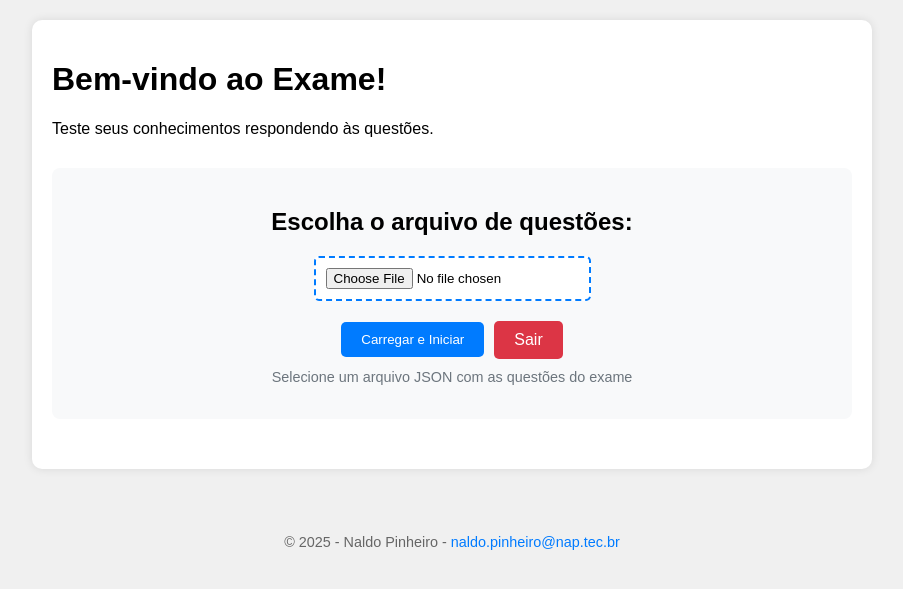
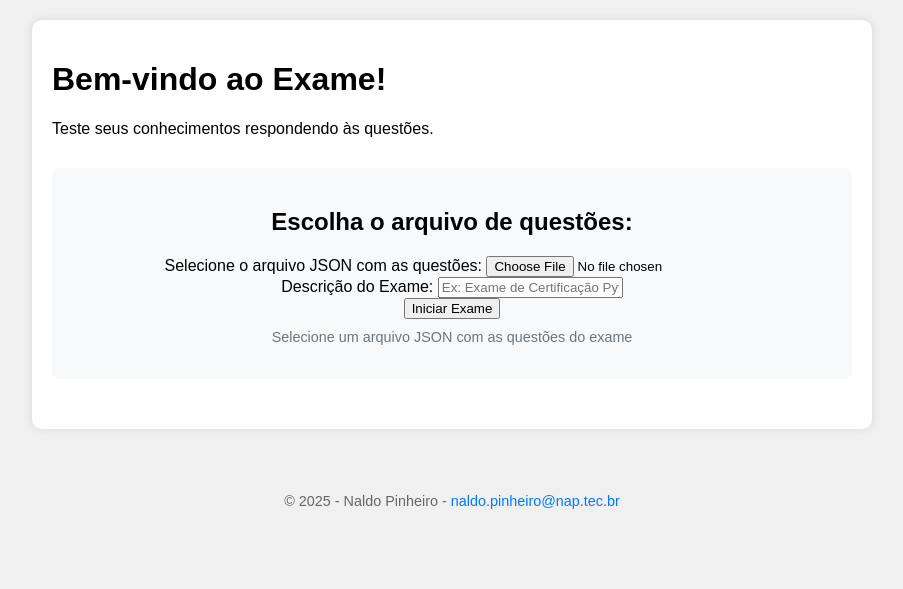
Before and after one commit to naldo22111/python, a Flask app: page / in a window 1280 px wide. Shown: the top 589 px of the page, without its empty margins (188-1091 px from the left). Run offline with Flask 3, Linux system fonts and the light colour scheme.

Commit message:
Implementada Descrição e Carregamento do Exame

```diff
--- a/templates/index.html
+++ b/templates/index.html
@@ -12,13 +12,16 @@
         <div class="upload-section">
             <h2>Escolha o arquivo de questões:</h2>
             <form method="POST" enctype="multipart/form-data">
-                <div class="file-input-wrapper">
-                    <input type="file" name="question_file" accept=".json" required>
+                <div class="form-group mb-3">
+                    <label for="question_file">Selecione o arquivo JSON com as questões:</label>
+                    <input type="file" class="form-control" id="question_file" name="question_file" accept=".json" required>
                 </div>
-                <div class="button-group">
-                    <button type="submit" class="button">Carregar e Iniciar</button>
-                    <a href="{{ url_for('finish') }}" class="button button-danger">Sair</a>
+                <div class="form-group mb-3">
+                    <label for="exam_description">Descrição do Exame:</label>
+                    <input type="text" class="form-control" id="exam_description" name="exam_description"
+                           placeholder="Ex: Exame de Certificação Python" maxlength="100">
                 </div>
+                <button type="submit" class="btn btn-primary">Iniciar Exame</button>
             </form>
             <p class="file-hint">Selecione um arquivo JSON com as questões do exame</p>
         </div>
--- a/templates/quiz.html
+++ b/templates/quiz.html
@@ -21,10 +21,10 @@
             <div class="option">
                 {% if question.multiple_answers %}
                 <input type="checkbox" name="answer" value="{{ letra }}" id="option{{ letra }}">
-                <label for="option{{ letra }}">{{ letra }}">{{ texto }}</label>
+                <label for="option{{ letra }}">{{ letra }}) {{ texto }}</label>
                 {% else %}
                 <input type="radio" name="answer" value="{{ letra }}" id="option{{ letra }}" required>
-                <label for="option{{ letra }}">{{ letra }}">{{ texto }}</label>
+                <label for="option{{ letra }}">{{ letra }}) {{ texto }}</label>
                 {% endif %}
             </div>
             {% endfor %}
```
Also changed, not shown: 8 other files.
